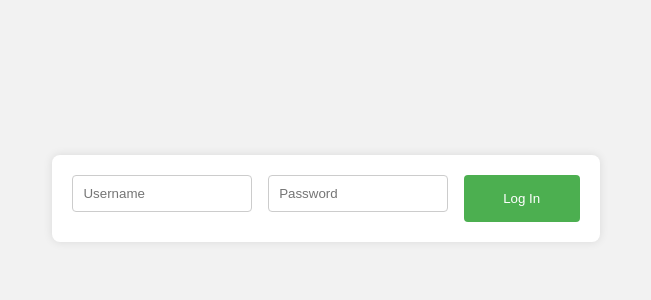
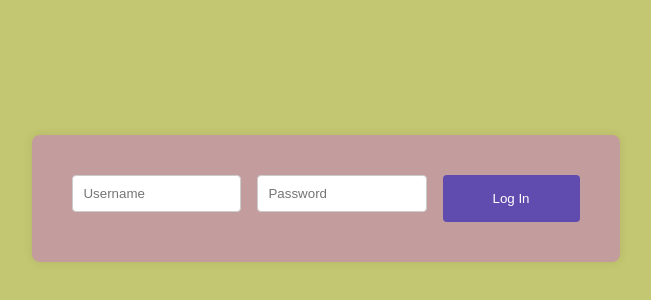
Before and after one commit to Victor-Wambua/flexbox, a plain HTML site: page index.html in a window 1280 px wide. Shown: the part 202-502 px from the top of the page, without its empty margins (314-965 px from the left). Drawn offline with Linux system fonts and the light colour scheme.

Commit message:
new style for the log in button #1

```diff
--- a/style.css
+++ b/style.css
@@ -4,12 +4,12 @@ body {
     justify-content: center;
     height: 100vh;
     margin: 0;
-    background-color: #f2f2f2; /* Set a background color */
+    background-color: #c4c771; /* Set a background color */
   }
 
   .form {
-    background-color: #ffffff;
-    padding: 20px;
+    background-color: #c39d9d;
+    padding: 40px;
     border-radius: 8px;
     box-shadow: 0 0 10px rgba(0, 0, 0, 0.1);
     text-align: center;
@@ -26,17 +26,17 @@ body {
     box-sizing: border-box;
     border: 1px solid #ccc;
     border-radius: 4px;
-    flex: 1 0 8rem;
+    flex: 1 0 10rem;
   }
 
   button {
-    background-color: #4caf50;
+    background-color: #604caf;
     color: white;
     padding: 10px 20px;
     border: none;
     border-radius: 4px;
     cursor: pointer;
-    flex: 1 0 4rem;
+    flex: 1 0 8rem;
   }
 
   button:hover {
@@ -49,3 +49,19 @@ body {
       width: 80%;
     }
   }
+
+  button {
+    cursor: not-allowed;
+    transition: opacity 0.3s ease-in-out, transform 0.3s ease-in-out;
+  }
+
+  button:disabled {
+    cursor: not-allowed;
+    opacity: 0.5;
+  }
+
+  /* Enable button when both username and password are entered */
+  .user:not(:placeholder-shown) + .pass:not(:placeholder-shown) + button {
+    cursor: pointer;
+    opacity: 1;
+  }
```
